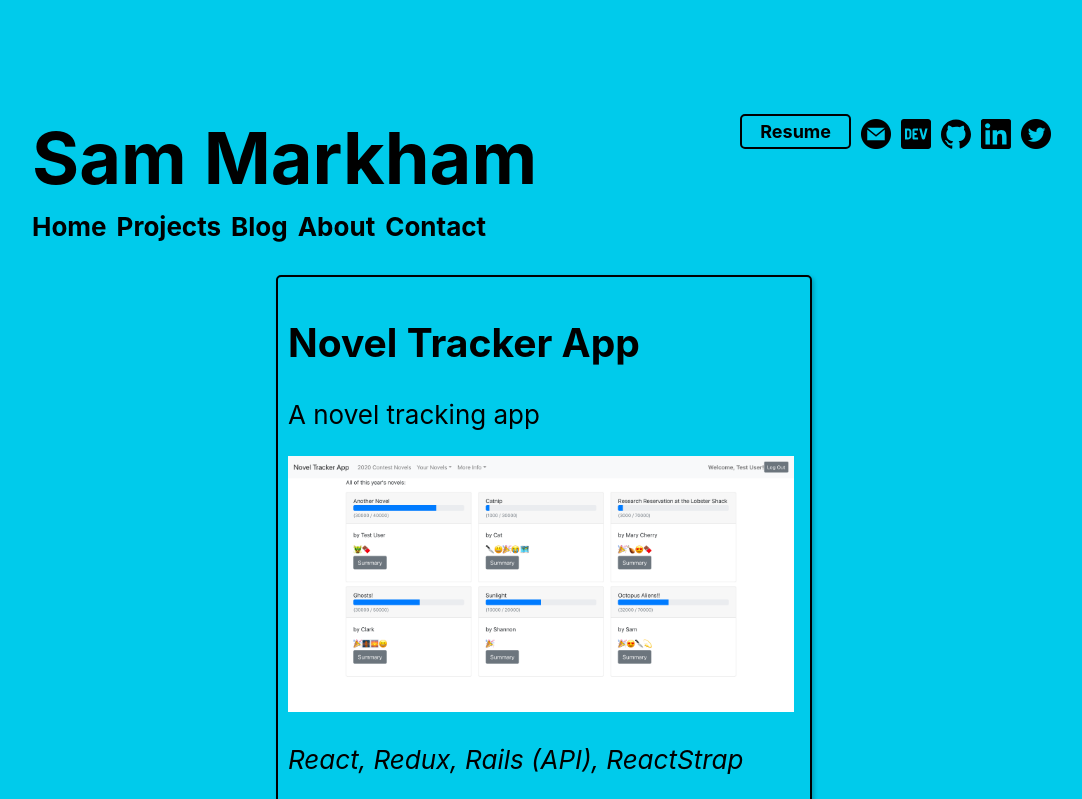
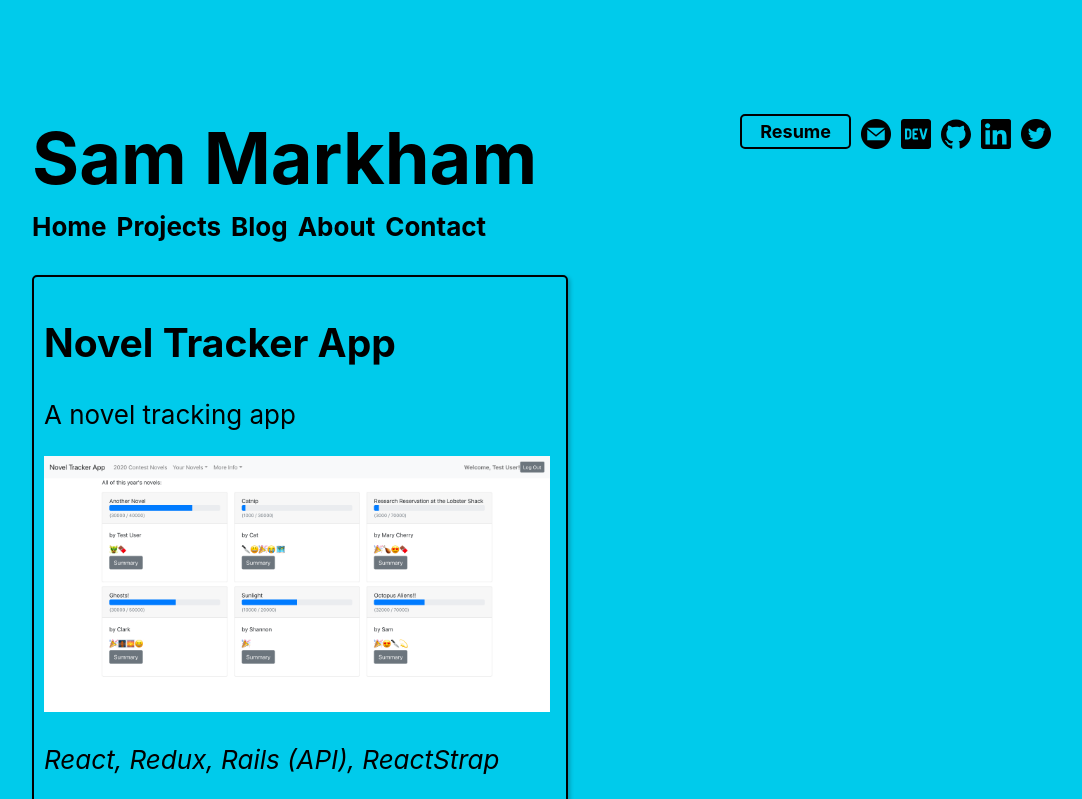
Before and after one commit to sharkham/sharkham-portfolio, a React (Create React App) app: page /projects in a window 1280 px wide. Shown: the top 799 px of the page, without its empty margins (96-1178 px from the left). Built offline with nearby package versions, Linux system fonts and the light colour scheme.

Commit message:
Set project cards to be full width for mobile

```diff
--- a/src/App.css
+++ b/src/App.css
@@ -70,14 +70,14 @@ body {
   border: solid 2px;
   border-radius: 5px;
   border-color: #000;
-  width: 40vw;
+  /* width: 40vw; */
   padding: 10px;
   /* margin: 20px; */
   /* width: 40%;
   min-width: 300px;
   display: grid;
   grid-gap: 10px; */
-  margin: 30px auto;
+  margin: 30px 0;
   box-shadow: 2px 2px 4px #0000003a
 }
 
@@ -170,3 +170,13 @@ a:active {
 li {
   margin: 0 0 10px 0;
 }
+
+@media all and (min-width: 500px) {
+  .project-card {
+    width: 40vw;
+  }
+
+  .project-card img {
+    width: 39.5vw;
+  }
+}
```
